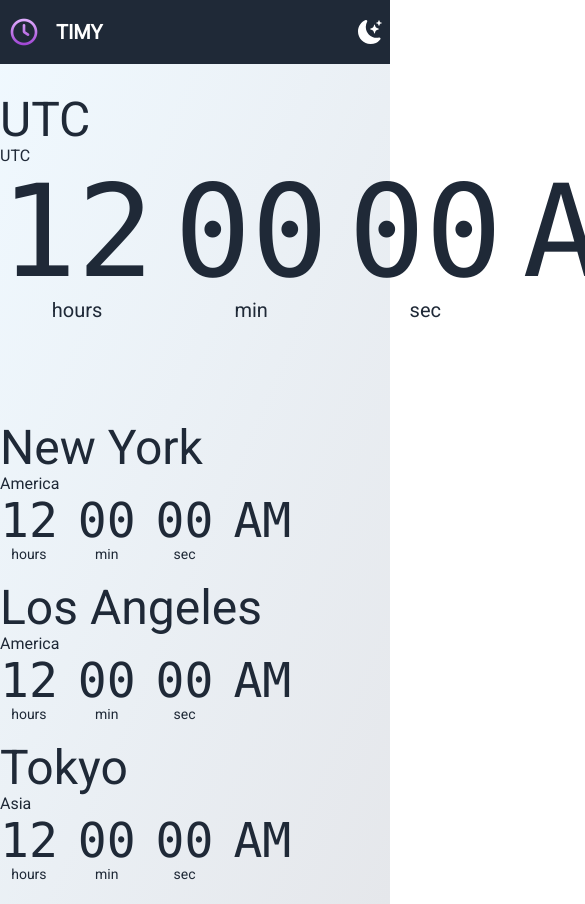
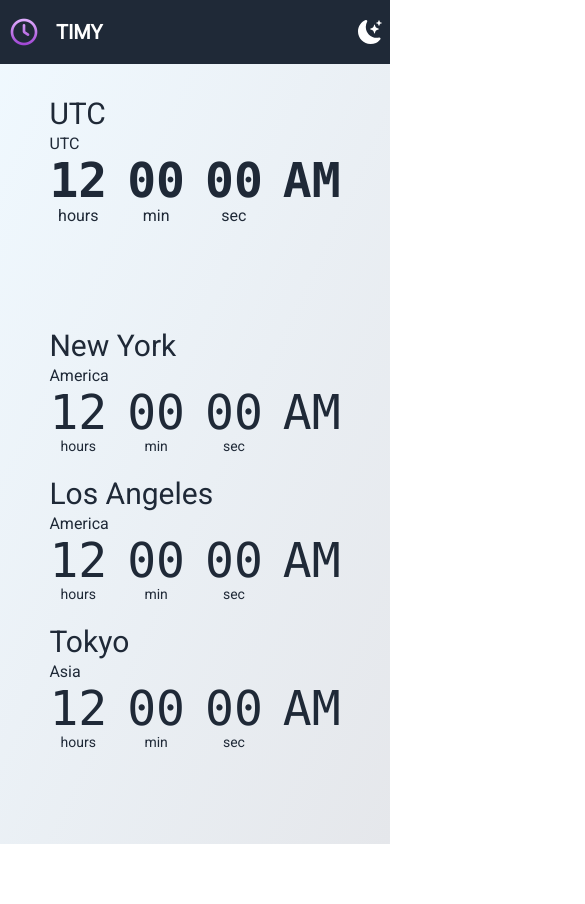
Before and after one commit to markAPIado/acdl-time-converter, a React (Vite) app: page / in a window 390 px wide. Shown: the top 904 px of the page, 585 px wide, since content can reach past the window. After the commit the page ends 844 px from the top, so only its background shows below. Built offline with nearby package versions, Linux system fonts and the light colour scheme; no server answers.

Commit message:
refactor: improve mobile layout

```diff
--- a/src/public/components/CurrentTime.tsx
+++ b/src/public/components/CurrentTime.tsx
@@ -27,7 +27,7 @@ export default function CurrentTime({
   return (
     <>
       <div className="mr-20 flex flex-col">
-        <span className="text-5xl">{location}</span>
+        <span className="text-3xl sm:text-5xl">{location}</span>
         {area}
       </div>
       <div className="grid auto-cols-max grid-flow-col gap-5 text-center">
--- a/src/public/components/Layout.tsx
+++ b/src/public/components/Layout.tsx
@@ -8,7 +8,7 @@ export default function Layout() {
       <main id="main" className="-mt-16">
         <div className="relative min-h-screen bg-gradient-to-br from-sky-50 to-gray-200  dark:from-gray-700 dark:to-gray-900">
           <div className="flex min-h-[800px] flex-col">
-            <div className="mx-auto mt-24 sm:max-w-screen-2xl sm:px-5">
+            <div className="mx-auto mt-24 px-2 sm:max-w-screen-2xl">
               <Outlet />
             </div>
           </div>
--- a/src/public/components/MeridiemIndicator.tsx
+++ b/src/public/components/MeridiemIndicator.tsx
@@ -11,7 +11,7 @@ export default function MeridiemIndicator({
     <div className="flex flex-col">
       <span
         className={`countdown font-mono ${
-          isMyTimeZone ? 'text-9xl' : 'text-5xl'
+          isMyTimeZone ? 'text-5xl font-bold sm:text-9xl' : 'text-5xl'
         }`}
       >
         {text}
--- a/src/public/components/TimeDisplay.tsx
+++ b/src/public/components/TimeDisplay.tsx
@@ -13,12 +13,14 @@ export default function TimeDisplay({
     <div className="mb-5 flex flex-col">
       <span
         className={`countdown font-mono ${
-          isMyTimeZone ? 'text-9xl' : 'text-5xl'
+          isMyTimeZone ? 'text-5xl font-bold sm:text-9xl' : 'text-5xl'
         }`}
       >
         <span style={{ '--value': time } as React.CSSProperties}></span>
       </span>
-      <span className={`${isMyTimeZone ? 'text-xl' : 'text-sm'}`}>{text}</span>
+      <span className={`${isMyTimeZone ? 'sm:text-xl' : 'text-sm'}`}>
+        {text}
+      </span>
     </div>
   );
 }
```
